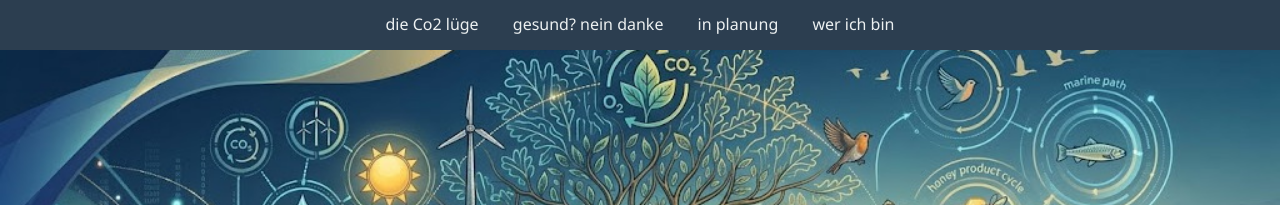
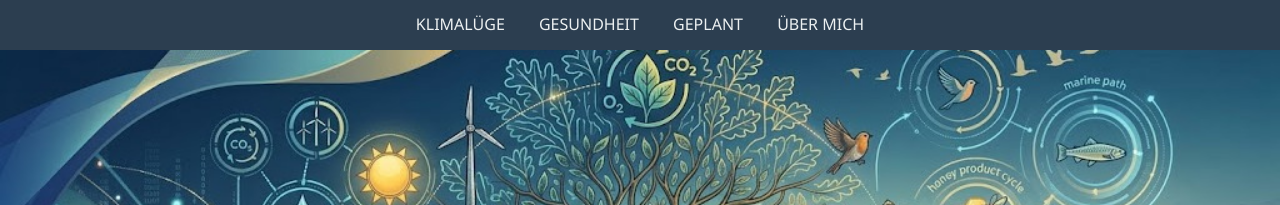
Before and after one commit to TheGermanTruth/TheGermanTruth, a Jekyll site: the page built from index.md, in a window 1280 px wide. Shown: the top 205 px of the page. Built offline with Jekyll 4.4.1, drawn with Linux system fonts in a browser that asks for light colours.

Commit message:
Update default.html

```diff
--- a/_layouts/default.html
+++ b/_layouts/default.html
@@ -11,10 +11,10 @@
 
   <!-- Menü -->
   <nav>
-    <a href="{{ '/' | relative_url }}">die Co2 lüge</a>
-    <a href="{{ '/about' | relative_url }}">gesund? nein danke</a>
-    <a href="{{ '/projects' | relative_url }}">in planung</a>
-    <a href="{{ '/contact' | relative_url }}">wer ich bin</a>
+    <a href="{{ '/' | relative_url }}">KLIMALÜGE</a>
+    <a href="{{ '/gesundheit' | relative_url }}">GESUNDHEIT</a>
+    <a href="{{ '/geplant' | relative_url }}">GEPLANT</a>
+    <a href="{{ '/werichbin' | relative_url }}">ÜBER MICH</a>
   </nav>
 
   <!-- Banner -->
```
